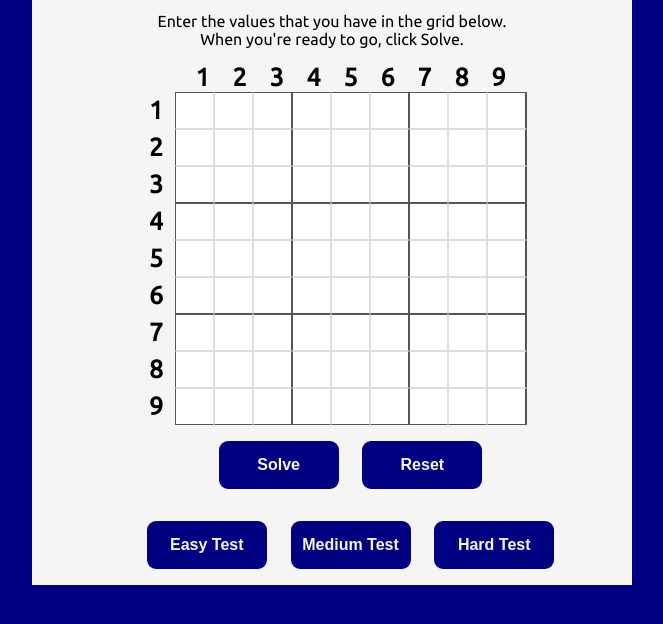
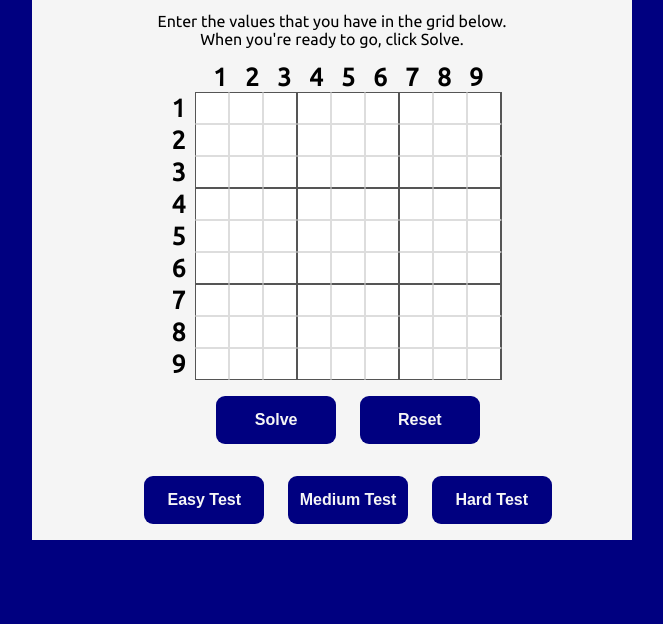
Before and after one commit to MollyMcEvilley/MollyMcEvilley, a plain HTML site: page sudoku.html in a window 1280 px wide. Shown: the part 98-722 px from the top of the page, without its empty margins (308-971 px from the left). Drawn offline with Linux system fonts and the light colour scheme.

Commit message:
Update style.css

```diff
--- a/style.css
+++ b/style.css
@@ -28,8 +28,8 @@ input {
     outline: none;
     font-size: 25px;
     margin: 0;
-    width: 33px;
-    height: 33px;
+    width: 28px;
+    height: 28px;
     text-align: center;
     vertical-align: middle;
 }
@@ -113,7 +113,7 @@ input:disabled {
 .sudokuLabel {
     font-size: 25px;
     margin: 0;
-    width: 37px;
+    width: 32px;
     text-align: center;
     vertical-align: middle;
 }
```
